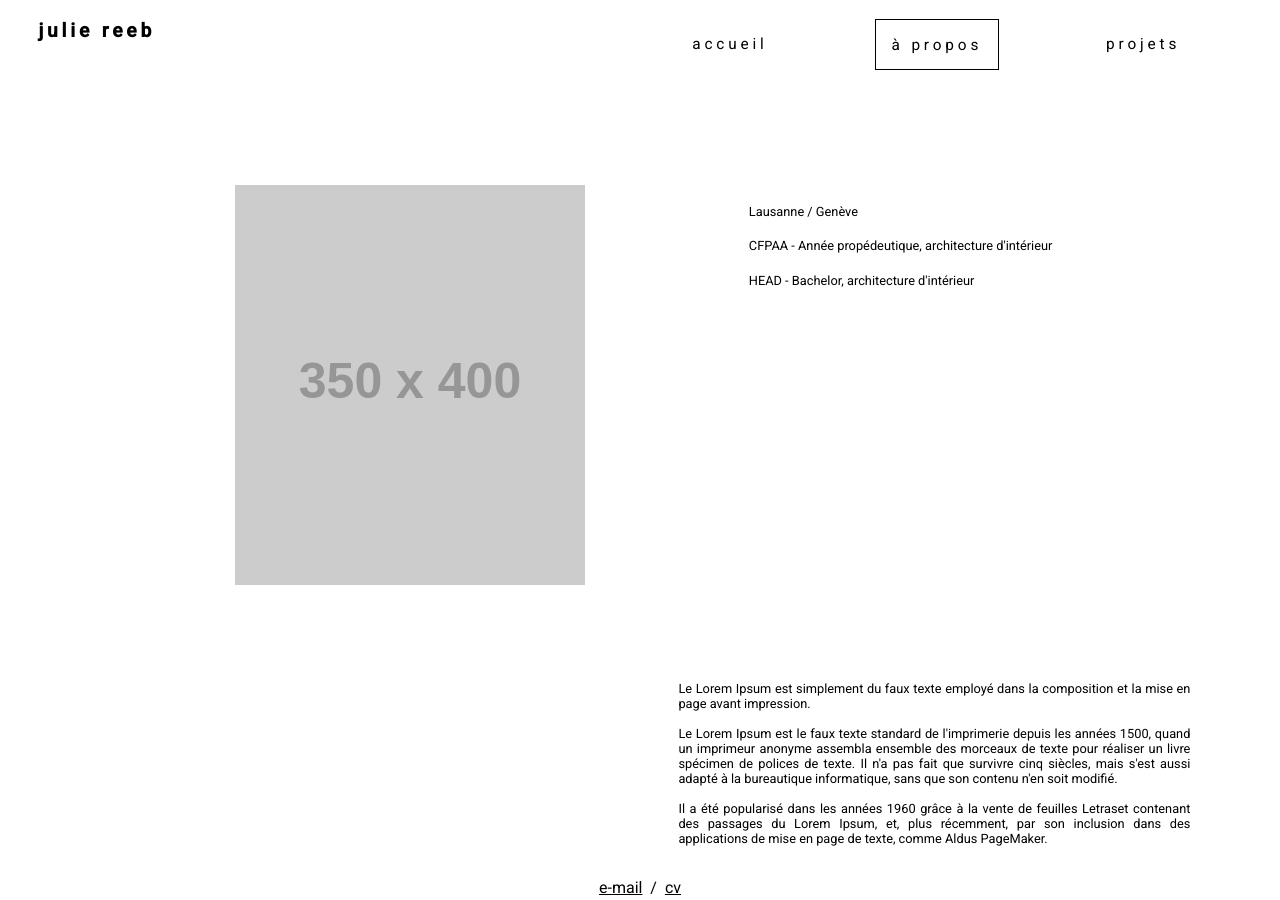
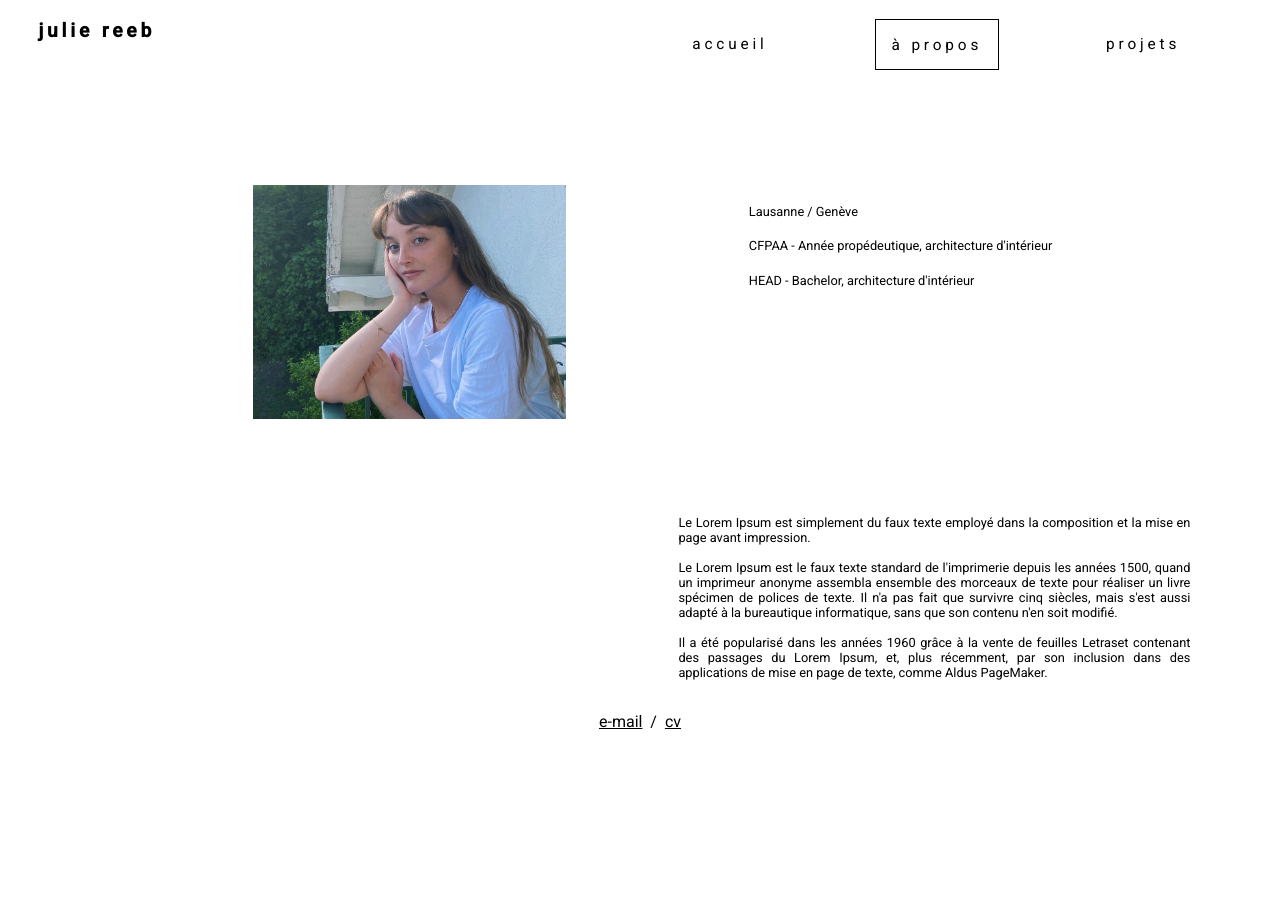
Before and after one commit to richmartins/julie-portfolio, a Jekyll site: the page built from _pages/02_about.html, in a window 1280 px wide. Built offline with Jekyll 4.4.1, drawn with Linux system fonts in a browser that asks for light colours.

Commit message:
[DONE] cv img

```diff
--- a/_pages/02_about.html
+++ b/_pages/02_about.html
@@ -8,7 +8,7 @@ group: "navigation"
 <div class="about-content">
     <div class="about-resume">
         <div class="about-img">
-            <img src="https://placehold.it/350x400?text=PHOTO" alt="CV-PHOTO"/>
+            <img src="/assets/cv_photo.jpeg" alt="CV-PHOTO"/>
         </div>
         <div class="about-header-text">
             <span>Lausanne / Genève</span>
--- a/styles/main.css
+++ b/styles/main.css
@@ -76,6 +76,10 @@ a {
         align-self: flex-end;
         padding:0 !important;
         margin: 0 1.5em 0 0 !important;
+    }
+
+    .about-img {
+        width: 90%!important;
     }
 
     .about-resume{
@@ -196,6 +200,10 @@ a {
     width: 50%;
     display: flex;
     justify-content: center;
+}
+
+.about-img > img{
+    width: 50%;
 }
 
 .about-header-text {
```
Also changed, not shown: assets/cv_photo.jpeg (added), 2 other files.
